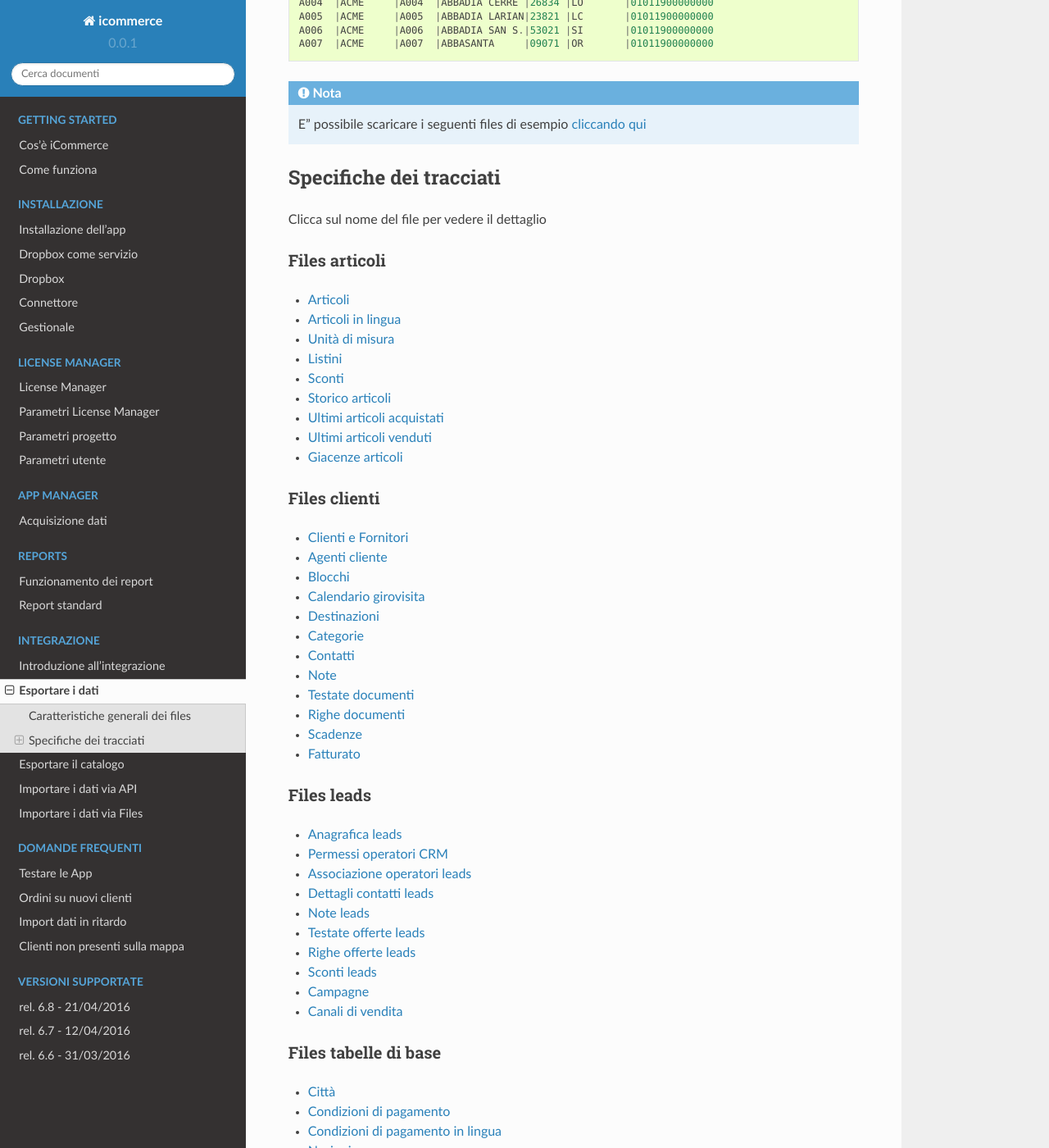
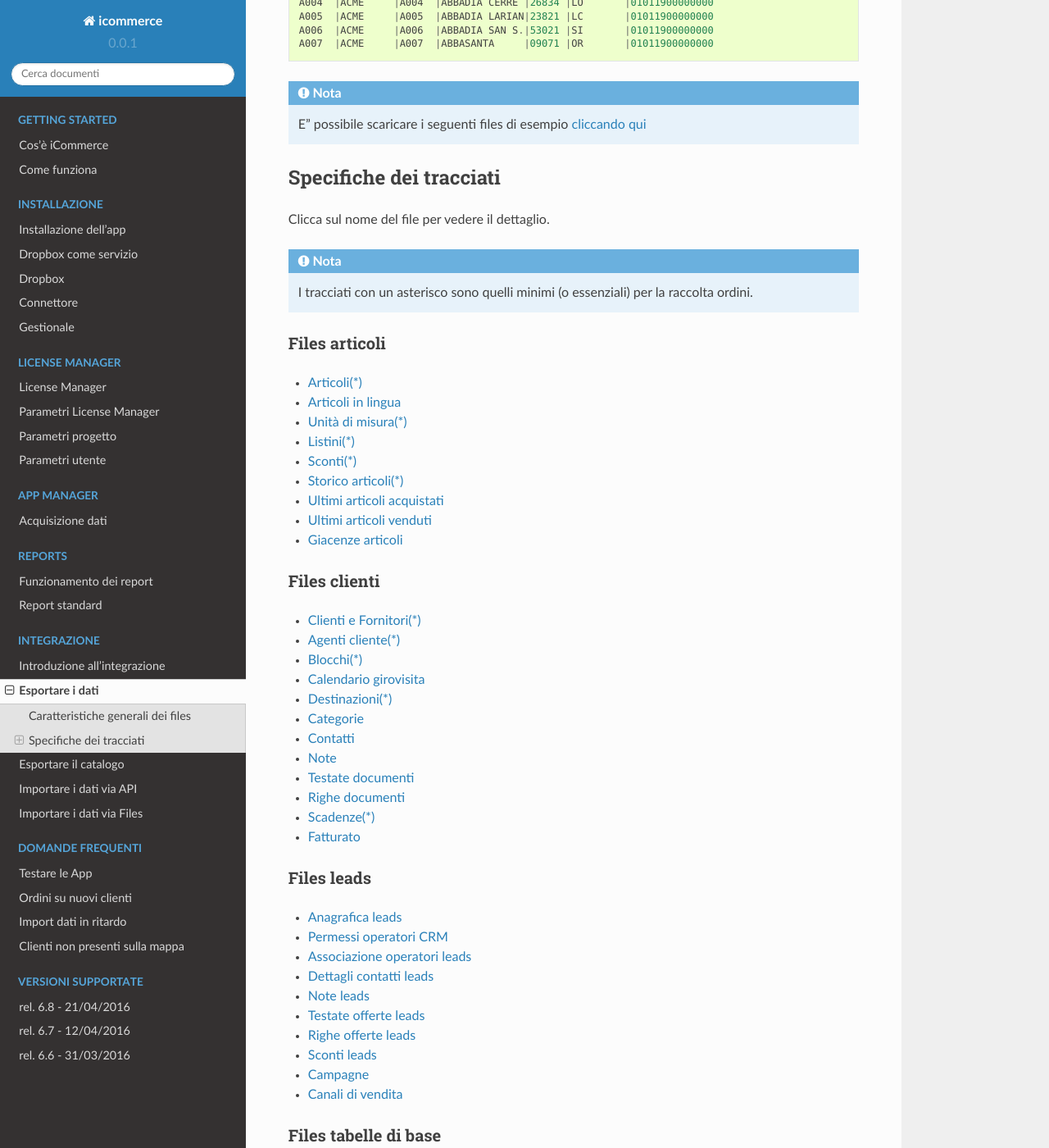
Before and after one commit to wedoit-io/doc-icommerce, a Sphinx documentation site: the page built from source/int-export-dati.rst, in a window 1280 px wide and 1400 px high, scrolled down 1758 px. Shown: the whole window at 82% size. Built offline with Sphinx 7.4.7 and the Read the Docs theme 2.0.0, drawn with Linux system fonts in a browser that asks for light colours; some of the changed text lies outside the part shown.

Commit message:
Update int-export-dati.rst

```diff
--- a/source/int-export-dati.rst
+++ b/source/int-export-dati.rst
@@ -82,17 +82,19 @@ Esempio tracciato città (file io\_citta.dat):
 Specifiche dei tracciati
 ------------------------
 
-Clicca sul nome del file per vedere il dettaglio
+Clicca sul nome del file per vedere il dettaglio.
+
+.. note:: I tracciati con un asterisco sono quelli minimi (o essenziali) per la raccolta ordini.
 
 Files articoli
 ~~~~~~~~~~~~~~
 
-* `Articoli <https://github.com/wedoit-io/AMHelper/blob/master/src/net20/AMHelper/CSV/imp/rec_art.cs>`_
+* `Articoli(*) <https://github.com/wedoit-io/AMHelper/blob/master/src/net20/AMHelper/CSV/imp/rec_art.cs>`_
 * `Articoli in lingua <https://github.com/wedoit-io/AMHelper/blob/master/src/net20/AMHelper/CSV/imp/rec_art_lang.cs>`__
-* `Unità di misura <https://github.com/wedoit-io/AMHelper/blob/master/src/net20/AMHelper/CSV/imp/rec_art_um.cs>`__
-* `Listini <https://github.com/wedoit-io/AMHelper/blob/master/src/net20/AMHelper/CSV/imp/rec_listini_full.cs>`__
-* `Sconti <https://github.com/wedoit-io/AMHelper/blob/master/src/net20/AMHelper/CSV/imp/rec_sconti.cs>`__
-* `Storico articoli  <https://github.com/wedoit-io/AMHelper/blob/master/src/net20/AMHelper/CSV/imp/rec_stoart.cs>`__
+* `Unità di misura(*) <https://github.com/wedoit-io/AMHelper/blob/master/src/net20/AMHelper/CSV/imp/rec_art_um.cs>`__
+* `Listini(*) <https://github.com/wedoit-io/AMHelper/blob/master/src/net20/AMHelper/CSV/imp/rec_listini_full.cs>`__
+* `Sconti(*) <https://github.com/wedoit-io/AMHelper/blob/master/src/net20/AMHelper/CSV/imp/rec_sconti.cs>`__
+* `Storico articoli(*)  <https://github.com/wedoit-io/AMHelper/blob/master/src/net20/AMHelper/CSV/imp/rec_stoart.cs>`__
 * `Ultimi articoli acquistati  <https://github.com/wedoit-io/AMHelper/blob/master/src/net20/AMHelper/CSV/imp/rec_art_ultacq.cs>`__
 * `Ultimi articoli venduti  <https://github.com/wedoit-io/AMHelper/blob/master/src/net20/AMHelper/CSV/imp/rec_art_ultven.cs>`__
 * `Giacenze articoli <https://github.com/wedoit-io/AMHelper/blob/master/src/net20/AMHelper/CSV/imp/rec_giacenze.cs>`__
@@ -101,17 +103,17 @@ Files articoli
 Files clienti
 ~~~~~~~~~~~~~
 
-* `Clienti e Fornitori <https://github.com/wedoit-io/AMHelper/blob/master/src/net20/AMHelper/CSV/imp/rec_clifor_gen.cs>`_
-* `Agenti cliente <https://github.com/wedoit-io/AMHelper/blob/master/src/net20/AMHelper/CSV/imp/rec_clifor_age.cs>`_
-* `Blocchi <https://github.com/wedoit-io/AMHelper/blob/master/src/net20/AMHelper/CSV/imp/rec_clifor_blo.cs>`_
+* `Clienti e Fornitori(*) <https://github.com/wedoit-io/AMHelper/blob/master/src/net20/AMHelper/CSV/imp/rec_clifor_gen.cs>`_
+* `Agenti cliente(*) <https://github.com/wedoit-io/AMHelper/blob/master/src/net20/AMHelper/CSV/imp/rec_clifor_age.cs>`_
+* `Blocchi(*) <https://github.com/wedoit-io/AMHelper/blob/master/src/net20/AMHelper/CSV/imp/rec_clifor_blo.cs>`_
 * `Calendario girovisita <https://github.com/wedoit-io/AMHelper/blob/master/src/net20/AMHelper/CSV/imp/rec_clifor_girovisita.cs>`_
-* `Destinazioni <https://github.com/wedoit-io/AMHelper/blob/master/src/net20/AMHelper/CSV/imp/rec_clifor_dest.cs>`_
+* `Destinazioni(*) <https://github.com/wedoit-io/AMHelper/blob/master/src/net20/AMHelper/CSV/imp/rec_clifor_dest.cs>`_
 * `Categorie <https://github.com/wedoit-io/AMHelper/blob/master/src/net20/AMHelper/CSV/imp/rec_clifor_cate.cs>`_
 * `Contatti <https://github.com/wedoit-io/AMHelper/blob/master/src/net20/AMHelper/CSV/imp/rec_clifor_detcon.cs>`_
 * `Note <https://github.com/wedoit-io/AMHelper/blob/master/src/net20/AMHelper/CSV/imp/rec_clifor_note.cs>`_
 * `Testate documenti <https://github.com/wedoit-io/AMHelper/blob/master/src/net20/AMHelper/CSV/imp/rec_clifor_testdoc.cs>`_
 * `Righe documenti <https://github.com/wedoit-io/AMHelper/blob/master/src/net20/AMHelper/CSV/imp/rec_clifor_righdoc.cs>`_
-* `Scadenze <https://github.com/wedoit-io/AMHelper/blob/master/src/net20/AMHelper/CSV/imp/rec_clifor_scadoc.cs>`_
+* `Scadenze(*) <https://github.com/wedoit-io/AMHelper/blob/master/src/net20/AMHelper/CSV/imp/rec_clifor_scadoc.cs>`_
 * `Fatturato <https://github.com/wedoit-io/AMHelper/blob/master/src/net20/AMHelper/CSV/imp/rec_clifor_fatt.cs>`_
 
 Files leads
@@ -131,8 +133,8 @@ Files leads
 Files tabelle di base
 ~~~~~~~~~~~~~~~~~~~~~
 
-* `Città <https://github.com/wedoit-io/AMHelper/blob/master/src/net20/AMHelper/CSV/imp/rec_citta.cs>`_
-* `Condizioni di pagamento <https://github.com/wedoit-io/AMHelper/blob/master/src/net20/AMHelper/CSV/imp/rec_condpag.cs>`_
+* `Città(*) <https://github.com/wedoit-io/AMHelper/blob/master/src/net20/AMHelper/CSV/imp/rec_citta.cs>`_
+* `Condizioni di pagamento(*) <https://github.com/wedoit-io/AMHelper/blob/master/src/net20/AMHelper/CSV/imp/rec_condpag.cs>`_
 * `Condizioni di pagamento in lingua <https://github.com/wedoit-io/AMHelper/blob/master/src/net20/AMHelper/CSV/imp/rec_condpag_lang.cs>`_
 * `Nazioni <https://github.com/wedoit-io/AMHelper/blob/master/src/net20/AMHelper/CSV/imp/rec_nazioni.cs>`_
 * `Porti <https://github.com/wedoit-io/AMHelper/blob/master/src/net20/AMHelper/CSV/imp/rec_porto.cs>`_
```
